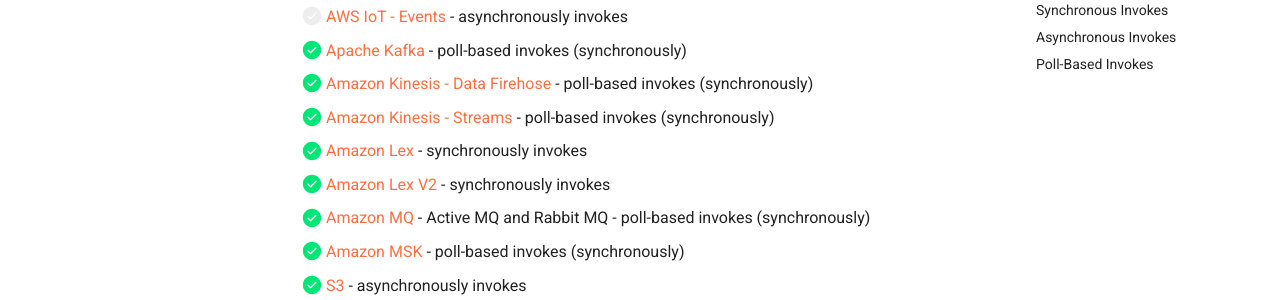
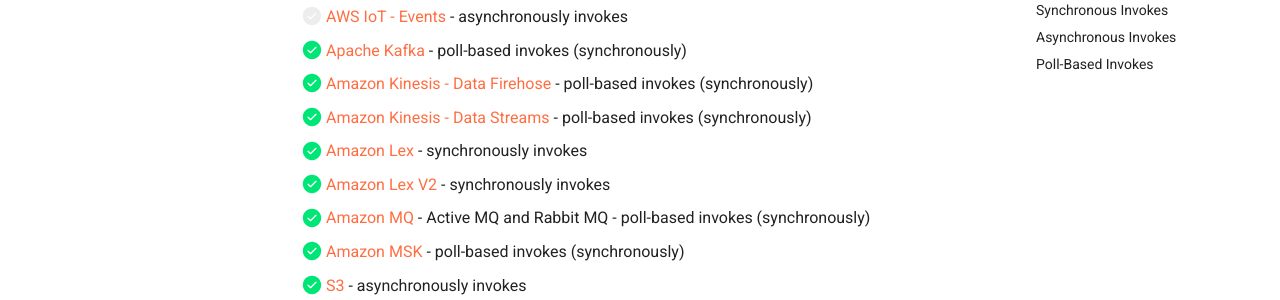
Before and after one commit to michaelbrewer/aws-lambda-events, an MkDocs documentation site: the page built from docs/index.md, in a window 1280 px wide and 900 px high, scrolled down 1053 px. Shown: the part 152-452 px from the top of the window. Built offline with MkDocs 1.6.1 and Material for MkDocs 9.7.7, drawn with Linux system fonts in a browser that asks for light colours; comment, search, counter and statistics services are not loaded.

Commit message:
feat(general): Update names

```diff
--- a/docs/index.md
+++ b/docs/index.md
@@ -46,7 +46,7 @@
 - [ ] [AWS IoT - Events](./iot-events.md) - asynchronously invokes
 - [X] [Apache Kafka](./apache-kafka.md) - poll-based invokes (synchronously)
 - [X] [Amazon Kinesis - Data Firehose](./kinesis-firehose.md) - poll-based invokes (synchronously)
-- [X] [Amazon Kinesis - Streams](./kinesis-streams.md) - poll-based invokes (synchronously)
+- [X] [Amazon Kinesis - Data Streams](./kinesis-streams.md) - poll-based invokes (synchronously)
 - [X] [Amazon Lex](./lex.md) - synchronously invokes
 - [X] [Amazon Lex V2](./lex-v2.md) - synchronously invokes
 - [X] [Amazon MQ](./mq.md) - Active MQ and Rabbit MQ - poll-based invokes (synchronously)
```
